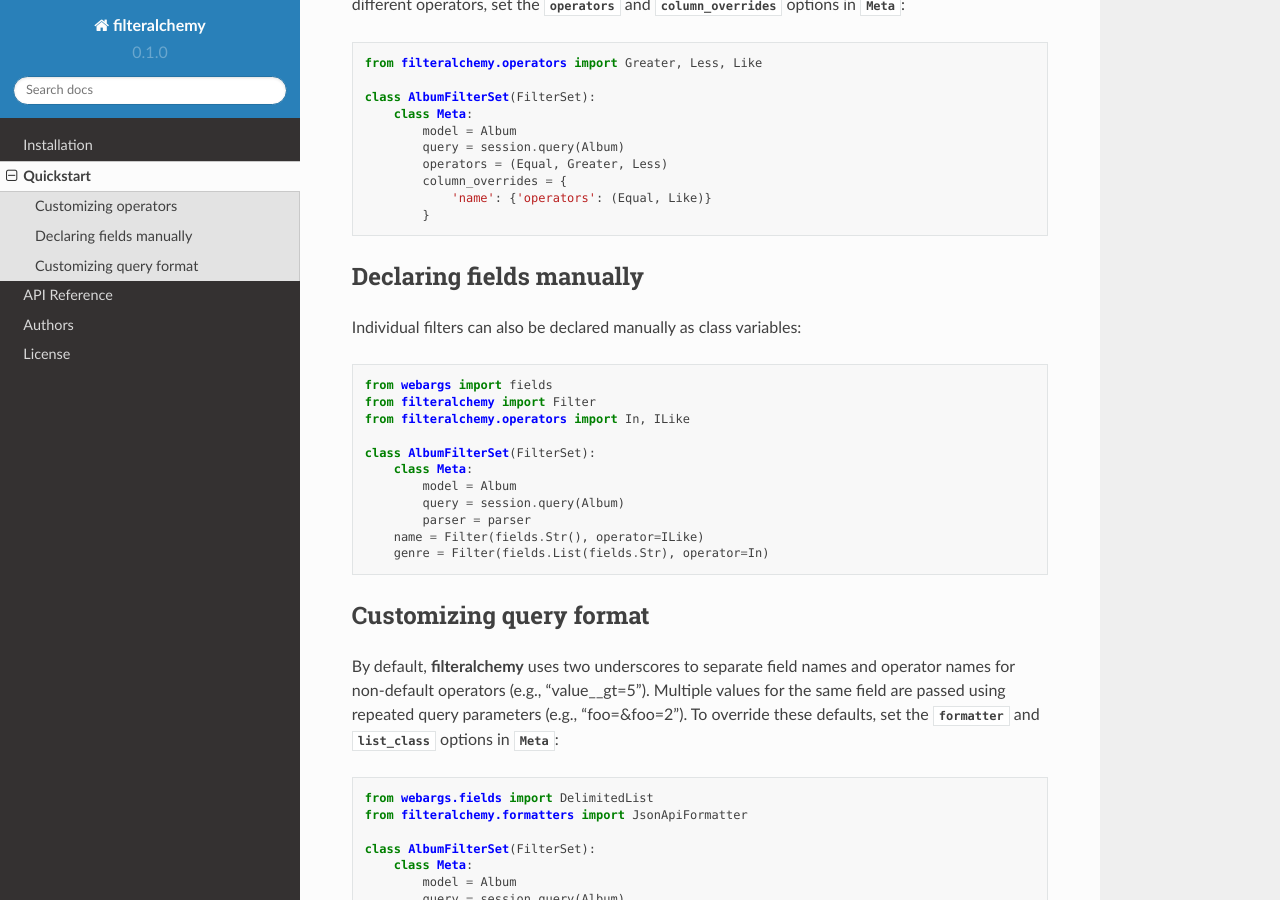
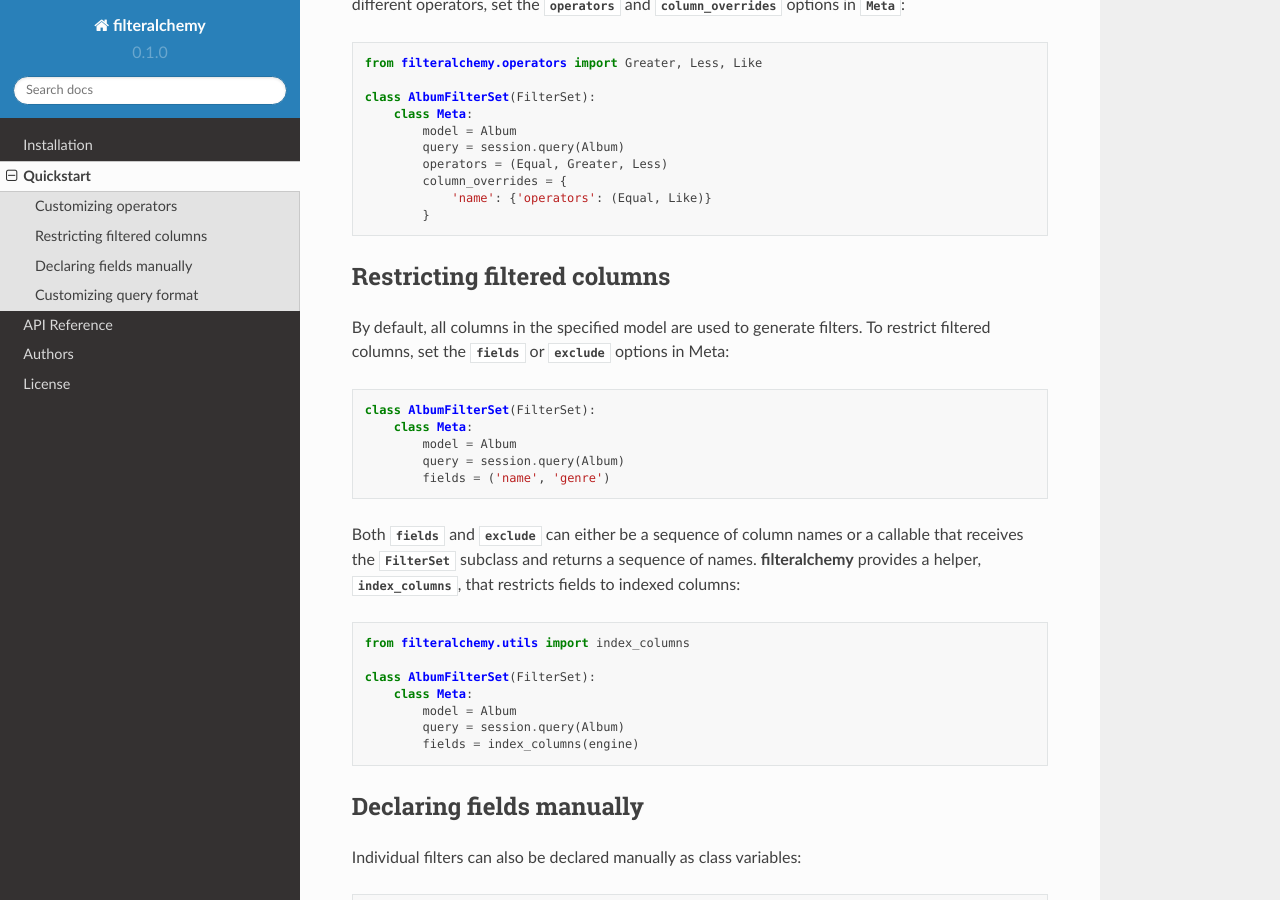
Before and after one commit to jmcarp/filteralchemy, a Sphinx documentation site: the page built from docs/quickstart.rst, in a window 1280 px wide and 900 px high, scrolled down 631 px. Built offline with Sphinx 7.4.7 and the Read the Docs theme 2.0.0, drawn with Linux system fonts in a browser that asks for light colours; pages that are not in the unit, such as notebooks, are missing from menus.

Commit message:
Accept callables for `fields` and `exclude`.

```diff
--- a/docs/quickstart.rst
+++ b/docs/quickstart.rst
@@ -43,6 +43,31 @@ By default, **filteralchemy** generates filters using the `Equal` operator. To g
                 'name': {'operators': (Equal, Like)}
             }
 
+Restricting filtered columns
+----------------------------
+
+By default, all columns in the specified model are used to generate filters. To restrict filtered columns, set the `fields` or `exclude` options in Meta:
+
+.. code-block:: python
+
+    class AlbumFilterSet(FilterSet):
+        class Meta:
+            model = Album
+            query = session.query(Album)
+            fields = ('name', 'genre')
+
+Both `fields` and `exclude` can either be a sequence of column names or a callable that receives the `FilterSet` subclass and returns a sequence of names. **filteralchemy** provides a helper, `index_columns`, that restricts fields to indexed columns:
+
+.. code-block:: python
+
+    from filteralchemy.utils import index_columns
+
+    class AlbumFilterSet(FilterSet):
+        class Meta:
+            model = Album
+            query = session.query(Album)
+            fields = index_columns(engine)
+
 Declaring fields manually
 -------------------------
 
```
Also changed, not shown: 5 other files.
